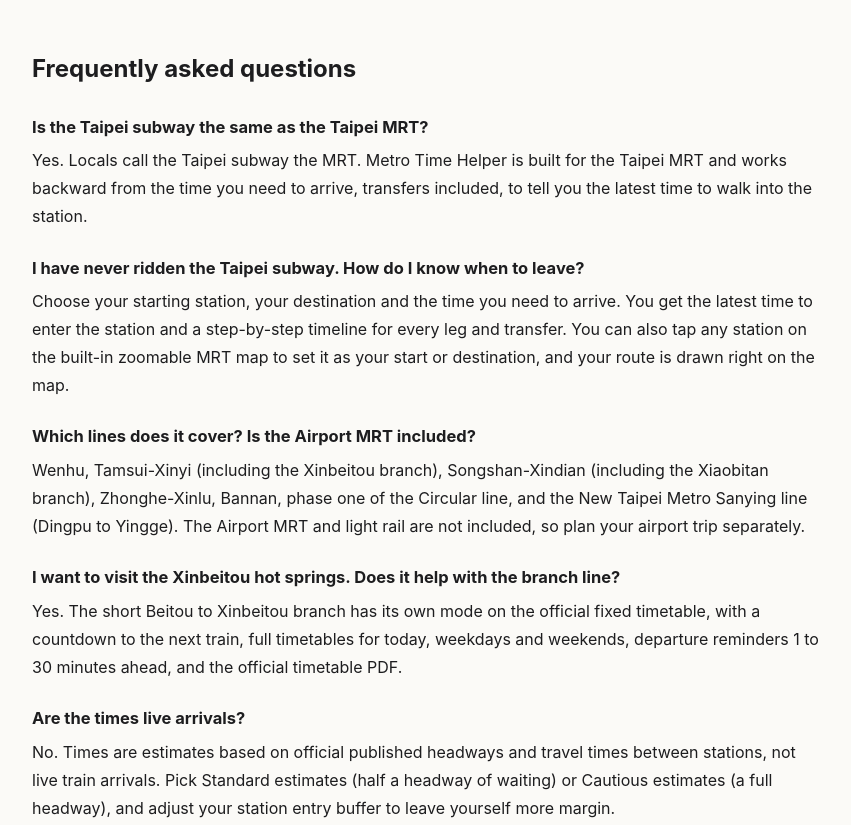
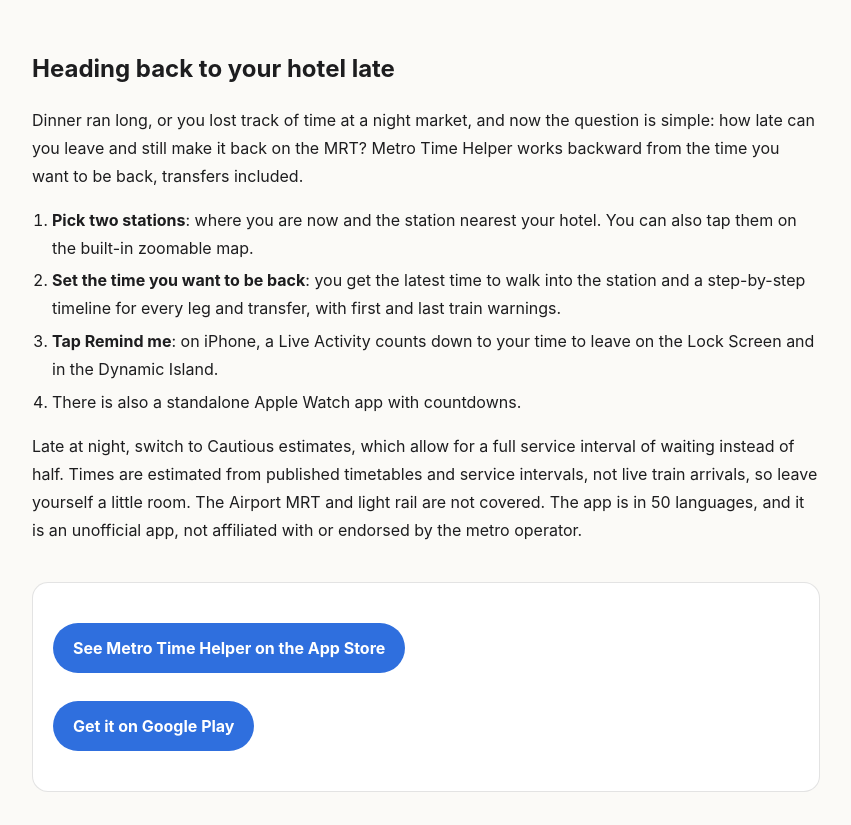
Before and after one commit to alice51849/metrotimehelper-support, a plain HTML site: page taipei-subway-visitor-guide.en.html in a window 1280 px wide. Shown: the part 1145-1970 px from the top of the page, without its empty margins (214-1065 px from the left). Drawn offline with Linux system fonts and the light colour scheme.

Commit message:
補段：Heading back to your hotel late（捷運時間助手來台旅客頁）
小組 D 11-24 過反方與在地審的季節補段（統籌 11-26 21:07 抽驗退回後改由本機代推）；寫前已比對線上現檔，只動包說明列出的地方。

Claude-Session: https://claude.ai/code/session_01176k6WK224vbiJCdxY84in

```diff
--- a/taipei-subway-visitor-guide.en.html
+++ b/taipei-subway-visitor-guide.en.html
@@ -54,6 +54,9 @@ a{color:var(--accent)}
 <meta name="twitter:card" content="summary_large_image">
 <meta name="robots" content="max-image-preview:large">
 <!-- ls-sharecard:end -->
+<!-- ls-clickbeacon:start -->
+<script>(function(){var E='https://office.cait518.cc/api/click';function h(e){try{var t=e.target,l=t&&t.closest&&t.closest('a[href]');if(!l||!navigator.sendBeacon)return;var u=new URL(l.href,location.href),s,k,c,q=u.searchParams;if(u.hostname==='apps.apple.com'){s='apple';k=(u.pathname.match(/\/id(\d+)/)||[])[1]||'';c=q.get('ct')||''}else if(u.hostname==='play.google.com'){s='play';var r=new URLSearchParams(q.get('referrer')||'');k=r.get('utm_campaign')||q.get('id')||'';c=r.get('utm_source')||''}else return;navigator.sendBeacon(E,JSON.stringify({p:location.pathname.slice(0,200),a:k.slice(0,100),ct:c.slice(0,64),s:s}))}catch(_){}}document.addEventListener('click',h,true);document.addEventListener('auxclick',h,true)})();</script>
+<!-- ls-clickbeacon:end -->
 </head>
 <body>
 <p class="first-party-disclosure" data-first-party-disclosure="banner" role="note" style="margin:0;padding:8px 16px;background:#f3f4f6;color:#1f2937;border-bottom:1px solid #d1d5db;font-size:13px;line-height:1.5;text-align:center">Unofficial. This site is run by the app developer, Lumi Studio, to introduce our own apps. It is not affiliated with the Taipei MRT operator.</p>
@@ -61,7 +64,7 @@ a{color:var(--accent)}
 <nav class="hd-nav"><a href="./en-US/">Support home</a><a href="https://apps.apple.com/us/app/id6819061896?pt=118326163&amp;ct=sqd1117b_metrotimehelper_us_taipeisubway&amp;mt=8">Metro Time Helper on the App Store</a><a href="taipei-metro-guide.en.html">Taipei Metro guide</a></nav>
 <h1>Taipei subway for first-time visitors: when do you need to leave?</h1>
 <p class="lede">The Taipei subway (the MRT) is easy to ride, but with transfers it is hard to guess how early to leave for a dinner reservation, a tour pickup or the last train of the night. These answers come from the App Store description of Metro Time Helper, an unofficial Taipei MRT app.</p>
-<ul class="hd-toc"><li><a href="#plan">Plan a trip</a></li><li><a href="#branches">Branch lines</a></li><li><a href="#faq">FAQ</a></li></ul>
+<ul class="hd-toc"><li><a href="#plan">Plan a trip</a></li><li><a href="#branches">Branch lines</a></li><li><a href="#late-return">Heading back late</a></li><li><a href="#faq">FAQ</a></li></ul>
 <h2 id="plan">Plan a Taipei subway trip in three steps</h2>
 <ol>
 <li>Choose your starting station and destination, or tap a station on the built-in zoomable MRT map.</li>
@@ -78,6 +81,19 @@ a{color:var(--accent)}
 <p><a class="btn" href="https://apps.apple.com/us/app/id6819061896?pt=118326163&amp;ct=sqd1117b_metrotimehelper_us_taipeisubway&amp;mt=8">See Metro Time Helper on the App Store</a></p>
 <p><a class="btn" href="https://play.google.com/store/apps/details?id=com.alice51849.metrotimehelper.paid&amp;referrer=utm_source%3Dsqd1117b_metrotimehelper_us_taipeisubway%26utm_campaign%3Dmetrotimehelper">Get the paid version on Google Play</a></p>
 <p>Works on iPhone, iPad and Apple Watch.</p>
+</div>
+<h2 id="late-return">Heading back to your hotel late</h2>
+<p>Dinner ran long, or you lost track of time at a night market, and now the question is simple: how late can you leave and still make it back on the MRT? Metro Time Helper works backward from the time you want to be back, transfers included.</p>
+<ol>
+<li><strong>Pick two stations</strong>: where you are now and the station nearest your hotel. You can also tap them on the built-in zoomable map.</li>
+<li><strong>Set the time you want to be back</strong>: you get the latest time to walk into the station and a step-by-step timeline for every leg and transfer, with first and last train warnings.</li>
+<li><strong>Tap Remind me</strong>: on iPhone, a Live Activity counts down to your time to leave on the Lock Screen and in the Dynamic Island.</li>
+<li>There is also a standalone Apple Watch app with countdowns.</li>
+</ol>
+<p>Late at night, switch to Cautious estimates, which allow for a full service interval of waiting instead of half. Times are estimated from published timetables and service intervals, not live train arrivals, so leave yourself a little room. The Airport MRT and light rail are not covered. The app is in 50 languages, and it is an unofficial app, not affiliated with or endorsed by the metro operator.</p>
+<div class="cta">
+<p><a class="btn" href="https://apps.apple.com/app/id6819061896?pt=118326163&amp;ct=sqd1117b_metrotimehelper_us_taipeisubway&amp;mt=8">See Metro Time Helper on the App Store</a></p>
+<p><a class="btn" href="https://play.google.com/store/apps/details?id=com.alice51849.metrotimehelper.paid&amp;referrer=utm_source%3Dsqd1117b_metrotimehelper_us_taipeisubway%26utm_campaign%3Dmetrotimehelper">Get it on Google Play</a></p>
 </div>
 <h2 id="faq">Frequently asked questions</h2>
 <p class="hd-q">Is the Taipei subway the same as the Taipei MRT?</p>
@@ -98,7 +114,7 @@ a{color:var(--accent)}
 <p class="hd-a">No sign-up, no personal data collection, no ads and no third-party analytics. On the App Store it is a paid download: buy once and every feature is available from the very first launch, with no subscription and no in-app purchases. A paid version is also on Google Play; check its listing for Android details.</p>
 <p class="hd-q">Is this an official Taipei subway app?</p>
 <p class="hd-a">No. Metro Time Helper is an independent app and is not affiliated with or endorsed by the Taipei MRT operator. It uses publicly available official data such as timetables, travel times and headways.</p>
-<p class="hd-note">Unofficial page. Written by the app developer with help from AI and checked against the App Store description (United States, read on 2026-11-17). Metro Time Helper is an independent app and is not affiliated with or endorsed by the Taipei MRT operator. Times in the app are estimates, not live train arrivals. Last updated: 2026-11-17.</p>
+<p class="hd-note">Unofficial page. Written by the app developer with help from AI and checked against the App Store description (United States, read on 2026-11-17). Metro Time Helper is an independent app and is not affiliated with or endorsed by the Taipei MRT operator. Times in the app are estimates, not live train arrivals. Last updated: 2026-11-25.</p>
 </main>
 </body>
 </html>
```
